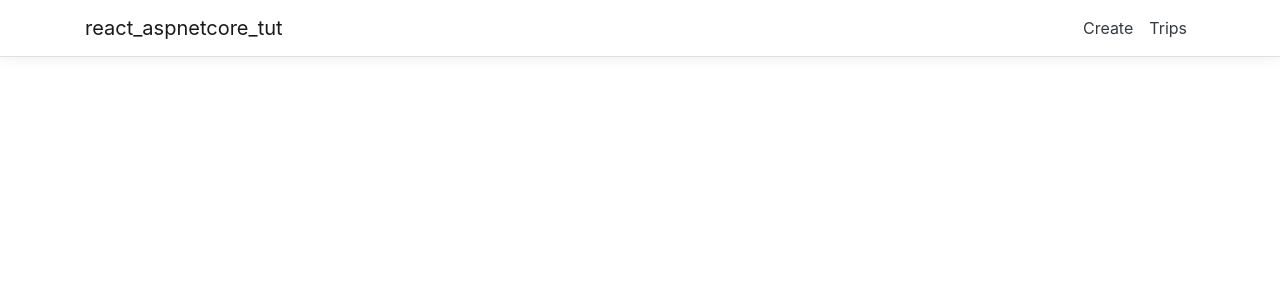
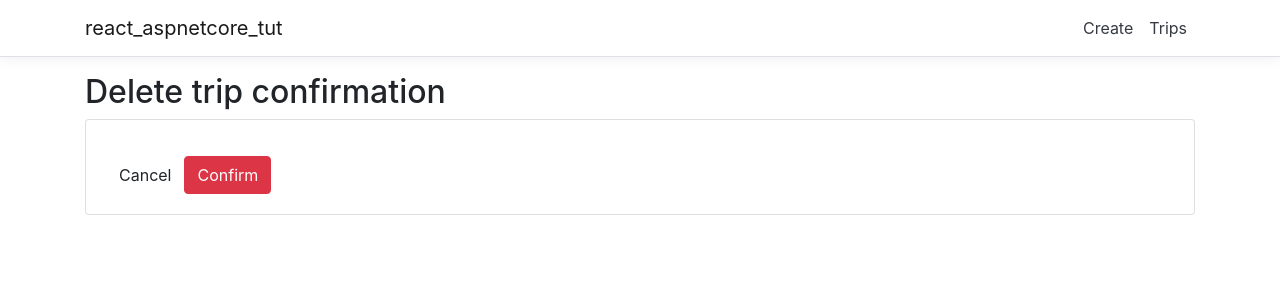
Before and after one commit to dnextreme88/react-aspnetcore-tut, a React (Create React App) app in the folder ClientApp/: page /delete/1 in a window 1280 px wide. Shown: the top 300 px of the page. Built offline with nearby package versions, Linux system fonts and the light colour scheme; no server answers.

Commit message:
Deleting data from React

```diff
--- a/ClientApp/src/App.js
+++ b/ClientApp/src/App.js
@@ -5,6 +5,7 @@
 import { Trips } from './components/Trip/Trips';
 import { Create } from './components/Trip/Create';
 import { Update } from './components/Trip/Update';
+import { Delete } from './components/Trip/Delete';
 
 import './custom.css'
 
@@ -18,6 +19,7 @@
         <Route path='/create' component={Create} />
         <Route path='/trips' component={Trips} />
         <Route path='/update/:id' component={Update} />
+        <Route path='/delete/:id' component={Delete} />
       </Layout>
     );
   }
--- /dev/null
+++ b/ClientApp/src/components/Trip/Delete.jsx
@@ -0,0 +1,63 @@
+import React, { Component } from 'react';
+import axios from 'axios';
+
+export class Delete extends Component {
+    constructor(props) {
+        super(props);
+
+        this.onCancel = this.onCancel.bind(this);
+        this.onConfirmation = this.onConfirmation.bind(this);
+
+        this.state = {
+            name: '',
+            description: '',
+            dateStarted: null,
+            dateCompleted: null
+        }
+    }
+
+    componentDidMount() {
+        const { id } = this.props.match.params;
+
+        axios.get("api/Trips/SingleTrip/"+id).then(trip => {
+            const response = trip.data;
+            this.setState({
+                name: response.name,
+                description: response.description,
+                dateStarted: new Date(response.dateStarted).toISOString().slice(0, 10),
+                dateCompleted: response.dateCompleted ? new Date(response.dateCompleted).toISOString().slice(0, 10) : null
+            })
+        });
+    }
+
+    onCancel(e) {
+        const { history } = this.props;
+        history.push('/trips');
+    }
+
+    onConfirmation(e) {
+        const { id } = this.props.match.params;
+        const { history } = this.props;
+
+        axios.delete("api/trips/DeleteTrip/"+id).then(result => {
+            history.push('/trips');
+        });
+    }
+
+    render() {
+        return (
+            <div style={{ marginTop: 10 }}>
+                <h2>Delete trip confirmation</h2>
+
+                <div className="card">
+                    <div className="card-body">
+                        <h4 className="card-title">{this.state.name}</h4>
+                        <p className="card-text">{this.state.description}</p>
+                        <button onClick={this.onCancel} className="btn btn-default">Cancel</button>
+                        <button onClick={this.onConfirmation} className="btn btn-danger">Confirm</button>
+                    </div>
+                </div>
+            </div>
+        )
+    }
+}
--- a/ClientApp/src/components/Trip/Trips.jsx
+++ b/ClientApp/src/components/Trip/Trips.jsx
@@ -7,6 +7,7 @@
         super(props);
 
         this.onTripUpdate = this.onTripUpdate.bind(this);
+        this.onTripDelete = this.onTripDelete.bind(this);
 
         this.state = {
             trips: [],
@@ -22,6 +23,11 @@
     onTripUpdate(id) {
         const { history } = this.props;
         history.push('/update/'+id);
+    }
+
+    onTripDelete(id) {
+        const { history } = this.props;
+        history.push('/delete/'+id);
     }
 
     populateTripsData(){
@@ -58,6 +64,7 @@
                                 <td>
                                     <div className="form-group">
                                         <button onClick={() => this.onTripUpdate(trip.id)} className="btn btn-success">Update</button>
+                                        <button onClick={() => this.onTripDelete(trip.id)} className="btn btn-danger">Delete</button>
                                     </div>
                                 </td>
                             </tr>
```
